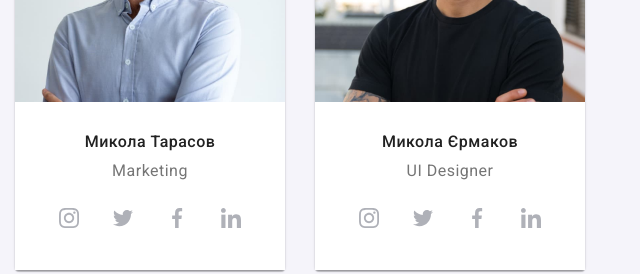
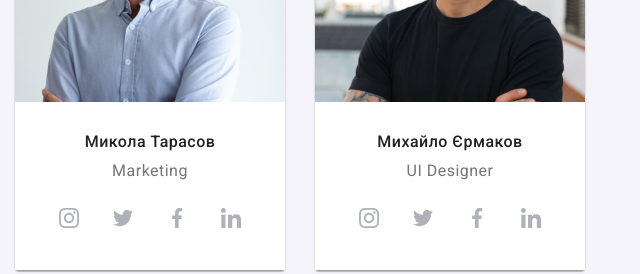
Before and after one commit to fullstack2002/goit-markup-hw-05, a plain HTML site: page index.html in a window 1280 px wide. Shown: the part 1940-2214 px from the top of the page, 640-1280 px from the left. Drawn offline with nearby package versions, Linux system fonts and the light colour scheme.

Commit message:
Update index.html

```diff
--- a/index.html
+++ b/index.html
@@ -237,7 +237,7 @@
                     <li class="employees-card">
                         <img src="./images/team4.jpg" alt="фото співробітника" width="270" height="260">
                         <div class="employee-card-wrapper">
-                            <h3 class="employee">Микола Єрмаков</h3>
+                            <h3 class="employee">Михайло Єрмаков</h3>
                             <p class="job-position" lang="en">UI Designer</p>
                             <ul class="icon-list list">
                                 <li>
```
